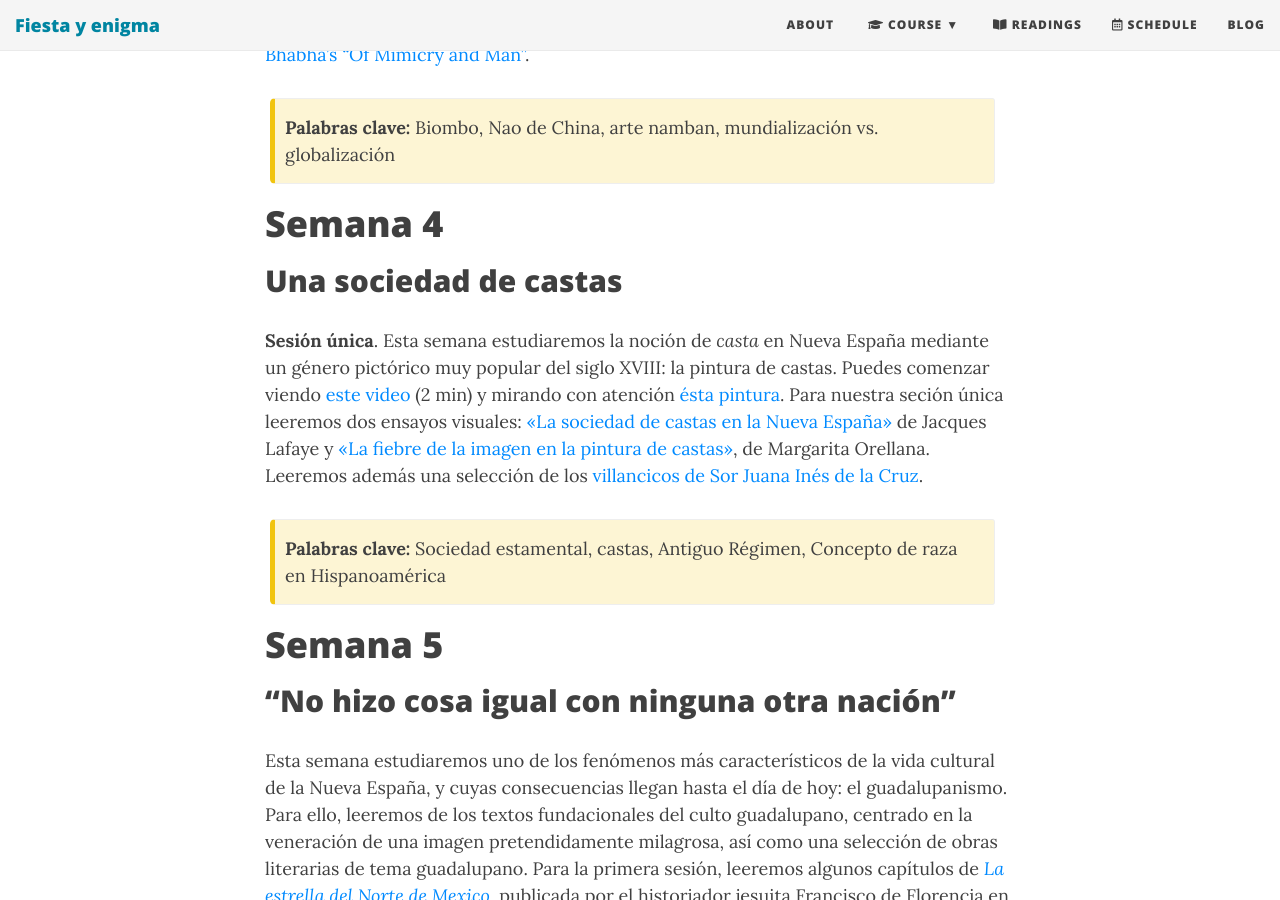
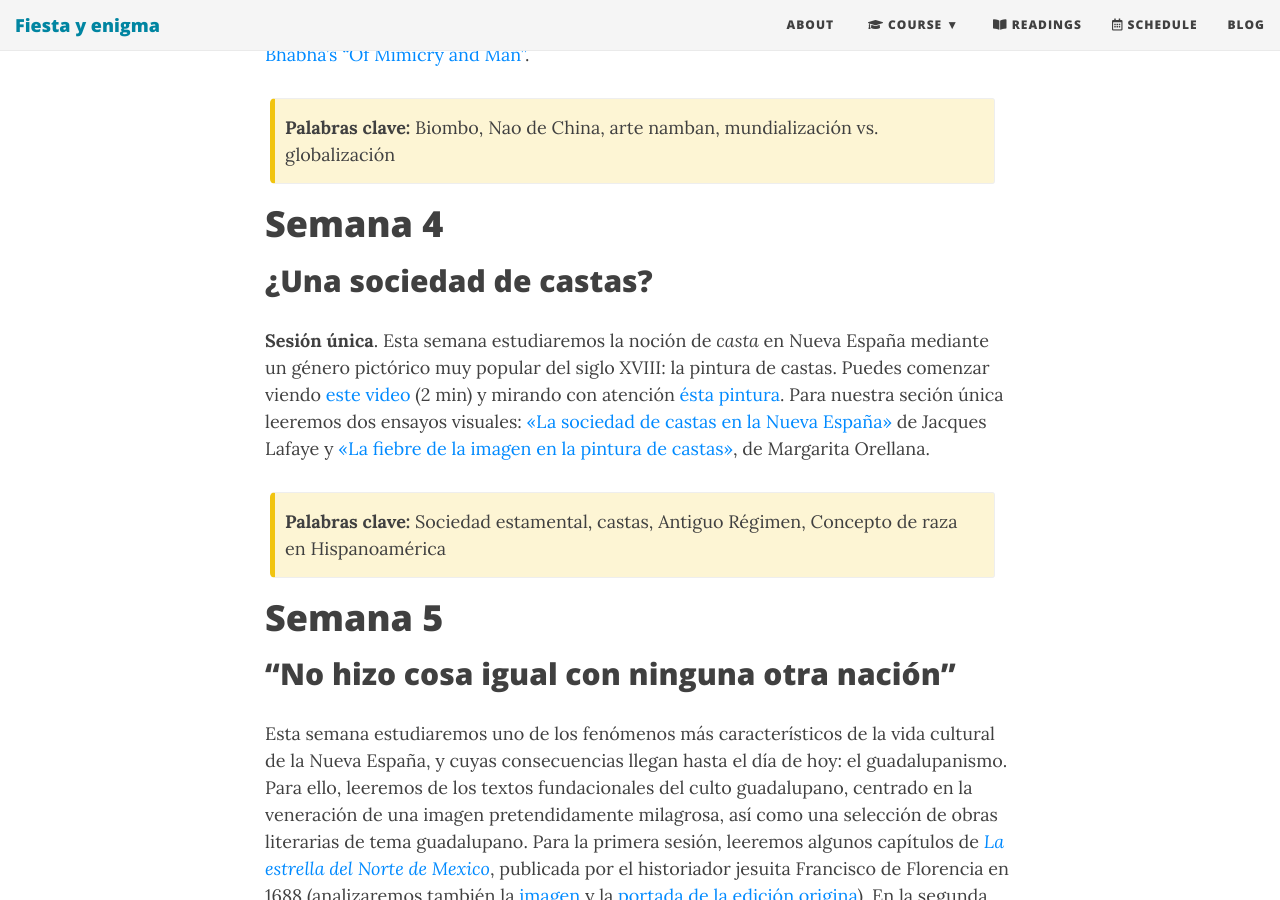
Before and after one commit to Hipomenes/novohispana, a Jekyll site: the page built from syllabus.md, in a window 1280 px wide and 900 px high, scrolled down 2945 px. Built offline with Jekyll 4.4.1, drawn with Linux system fonts in a browser that asks for light colours; nearby versions of some CDN libraries; some of the changed text lies outside the part shown.

Commit message:
Update syllabus.md

```diff
--- a/syllabus.md
+++ b/syllabus.md
@@ -46,11 +46,11 @@
 
 # Semana 4
 
-## Una sociedad de castas
+## ¿Una sociedad de castas?
 
 **Sesión única**.
 Esta semana estudiaremos la noción de *casta* en Nueva España mediante un género pictórico muy popular del siglo XVIII: la pintura de castas.
-Puedes comenzar viendo [este video](https://youtu.be/yk6fAcqfvEk) (2 min) y mirando con atención [ésta pintura](https://drive.google.com/file/d/1vqXNRs7civ64zqYK4JRD3ivgxRNVKNeX/view?usp=sharing). Para nuestra seción única leeremos dos ensayos visuales: [«La sociedad de castas en la Nueva España»](http://ezproxy.bu.edu/login?url=https://www.jstor.org/stable/24326827) de Jacques Lafaye y [«La fiebre de la imagen en la pintura de castas»](http://ezproxy.bu.edu/login?url=https://www.jstor.org/stable/24326830), de Margarita Orellana. Leeremos además una selección de los [villancicos de Sor Juana Inés de la Cruz](http://ezproxy.bu.edu/login?url=https://www.jstor.org/stable/24326828).
+Puedes comenzar viendo [este video](https://youtu.be/yk6fAcqfvEk) (2 min) y mirando con atención [ésta pintura](https://drive.google.com/file/d/1vqXNRs7civ64zqYK4JRD3ivgxRNVKNeX/view?usp=sharing). Para nuestra seción única leeremos dos ensayos visuales: [«La sociedad de castas en la Nueva España»](http://ezproxy.bu.edu/login?url=https://www.jstor.org/stable/24326827) de Jacques Lafaye y [«La fiebre de la imagen en la pintura de castas»](http://ezproxy.bu.edu/login?url=https://www.jstor.org/stable/24326830), de Margarita Orellana.
 
 
 {: .box-warning}
```
